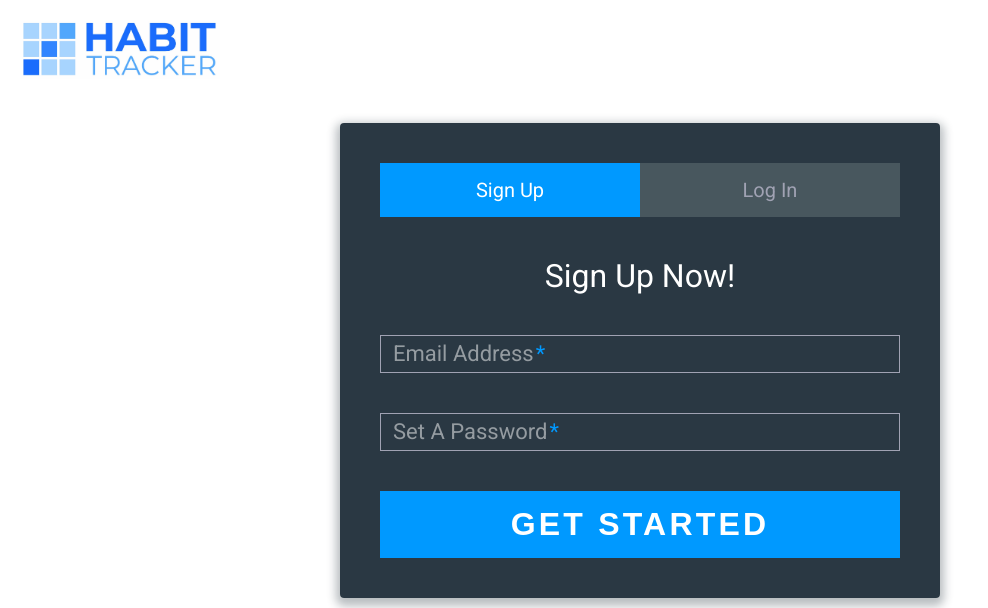
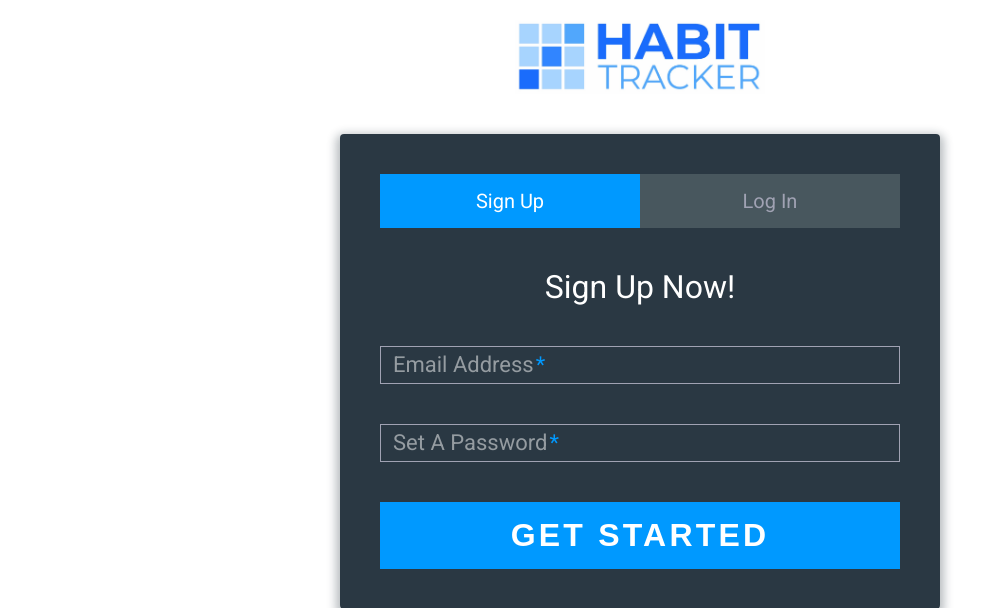
Before and after one commit to tschelbs18/210habit, a Flask app: page / in a window 1280 px wide. Shown: the top 608 px of the page, without its empty margins (0-988 px from the left). Run offline with Flask 2, Linux system fonts and the light colour scheme.

Commit message:
center habit tracker logo

```diff
--- a/static/style.css
+++ b/static/style.css
@@ -1,7 +1,9 @@
 @import url('https://fonts.googleapis.com/css2?family=Roboto&display=swap');
 
 .inner-wrap img {
-    max-width: 200px;
+    max-width: 250px;
+	margin: auto;
+    display: block;
 }
 
 #main-menu .nav-bar {
```
